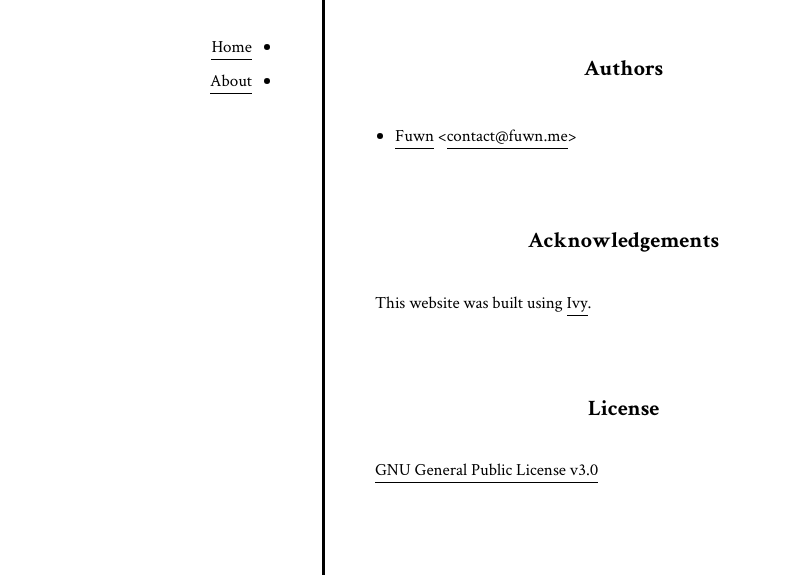
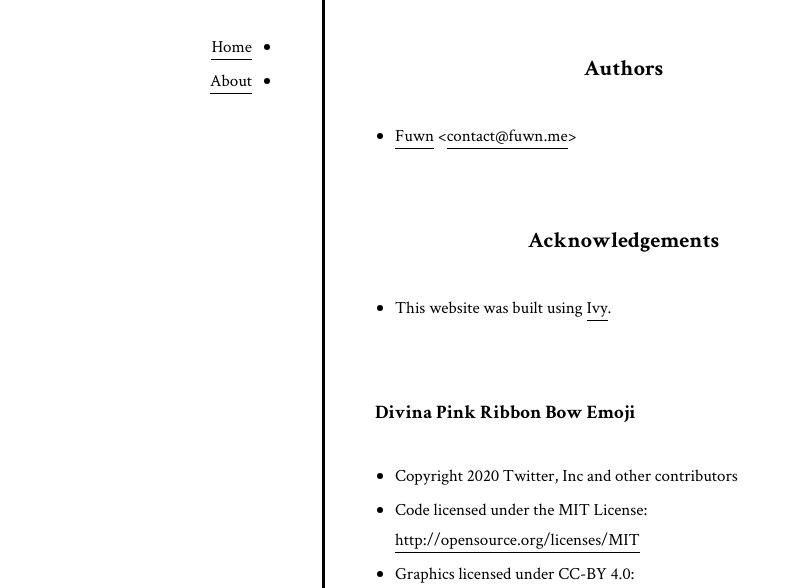
Before and after one commit to divinaland/documentation, a plain HTML site: page about.html in a window 1280 px wide. Shown: the part 185-773 px from the top of the page, without its empty margins (198-1003 px from the left). Drawn offline with Linux system fonts and the light colour scheme.

Commit message:
Deploying to gh-pages from @ divinaland/documentation@f597ce7e284d49b6c85cd39c1555d820e610c3df 🚀

```diff
--- a/about.html
+++ b/about.html
@@ -41,7 +41,15 @@
 <li><a href="https://github.com/Fuwn">Fuwn</a> &lt;<a href="mailto:contact@fuwn.me">contact@fuwn.me</a>&gt;</li>
 </ul>
 <h2>Acknowledgements</h2>
-<p>This website was built using <a href="https://github.com/dmulholl/ivy">Ivy</a>.</p>
+<ul>
+<li>This website was built using <a href="https://github.com/dmulholl/ivy">Ivy</a>.</li>
+</ul>
+<h3>Divina Pink Ribbon Bow Emoji</h3>
+<ul>
+<li>Copyright 2020 Twitter, Inc and other contributors</li>
+<li>Code licensed under the MIT License: <a href="http://opensource.org/licenses/MIT">http://opensource.org/licenses/MIT</a></li>
+<li>Graphics licensed under CC-BY 4.0: <a href="https://creativecommons.org/licenses/by/4.0/">https://creativecommons.org/licenses/by/4.0/</a></li>
+</ul>
 <h2>License</h2>
 <p><a href="https://www.gnu.org/licenses/gpl-3.0.en.html">GNU General Public License v3.0</a></p>
         </article>
```
